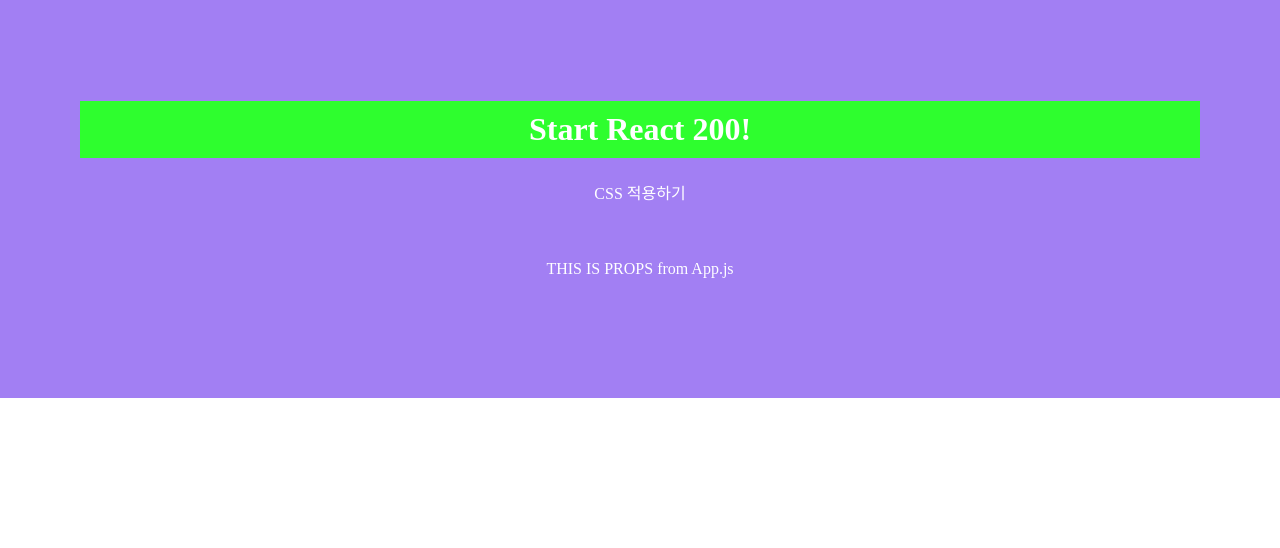
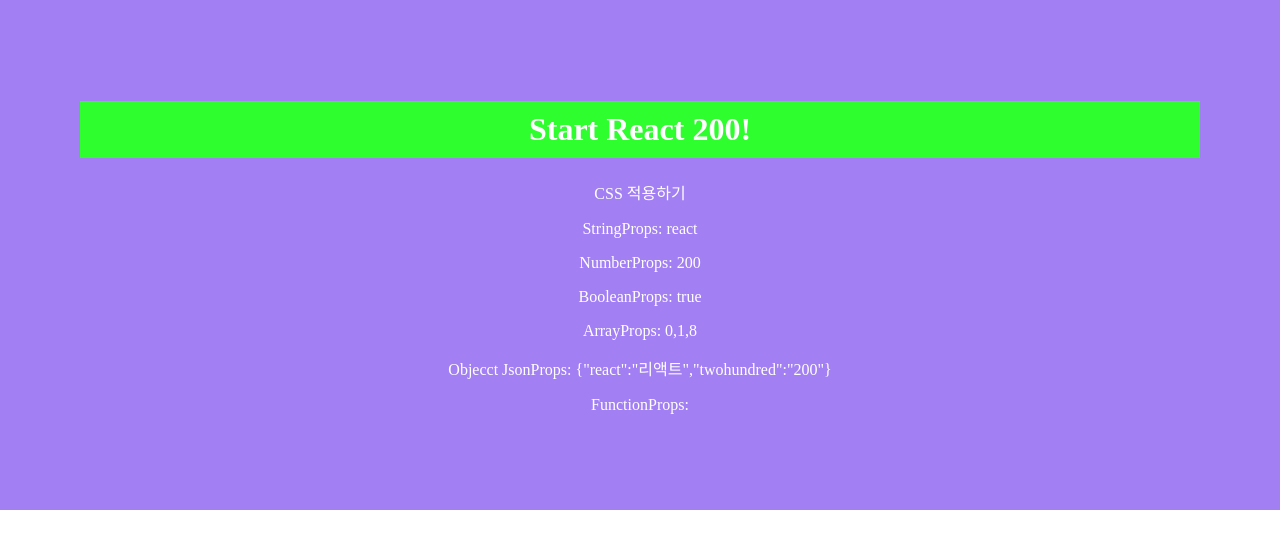
Before and after one commit to sorate7624/react200, a React (Create React App) app in the folder client/: page / in a window 1280 px wide. Shown: the top 548 px of the page. Built offline with nearby package versions, Linux system fonts and the light colour scheme.

Commit message:
props 자료형 선언하기

```diff
--- a/client/src/App.js
+++ b/client/src/App.js
@@ -1,13 +1,20 @@
 import React from 'react';
 import './App.css';
-import Props from './R017_Props';
+import PropsDatatype from './R018_PropsDatatype';
 
 function App() {
   return (
     <div>
       <h1>Start React 200!</h1>
       <p>CSS 적용하기</p>
-      <Props props_val="THIS IS PROPS"/>
+      <PropsDatatype
+        String="react"
+        Number={200}
+        Boolean={1==1}
+        Array={[0, 1, 8]}
+        ObjectJson={{react:"리액트", twohundred:"200"}}
+        Function={console.log("FunctionProps: function!")}
+      />
     </div>
   );
 }
--- a/client/src/R018_PropsDatatype.js
+++ b/client/src/R018_PropsDatatype.js
@@ -1,11 +1,33 @@
 import React, {
   Component
 } from 'react';
+import datatype from 'prop-types';
 
 class R018_PropsDatatype extends Component {
-
-
-  render()
+  render(){
+    let {
+      String, Number, Boolean, Array, ObjectJson, Function
+    } = this.props;
+    return(
+      <div style={{padding:"0px"}}>
+        <p>StringProps: {String}</p>
+        <p>NumberProps: {Number}</p>
+        <span>BooleanProps: {Boolean.toString()}</span>
+        <p>ArrayProps: {Array.toString()}</p>
+        <p>Objecct JsonProps: {JSON.stringify(ObjectJson)}</p>
+        <p>FunctionProps: {Function}</p>
+      </div>
+    )
+  }
 }
 
+R018_PropsDatatype.propTypes = {
+  String: datatype.number,
+  Number: datatype.number,
+  Boolean: datatype.bool,
+  Array: datatype.array,
+  ObjectJson: datatype.object,
+  Function: datatype.func
+};
+
 export default R018_PropsDatatype;
```
